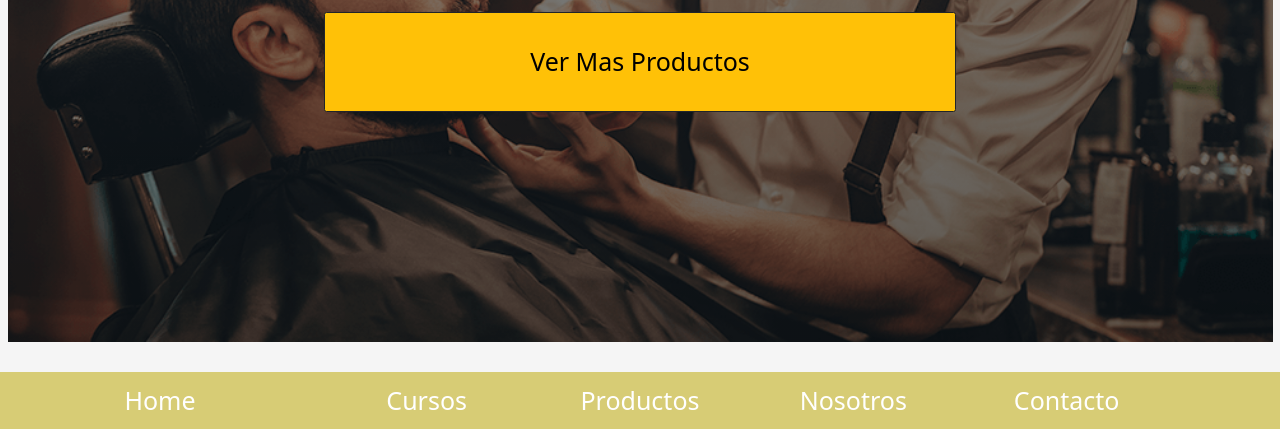
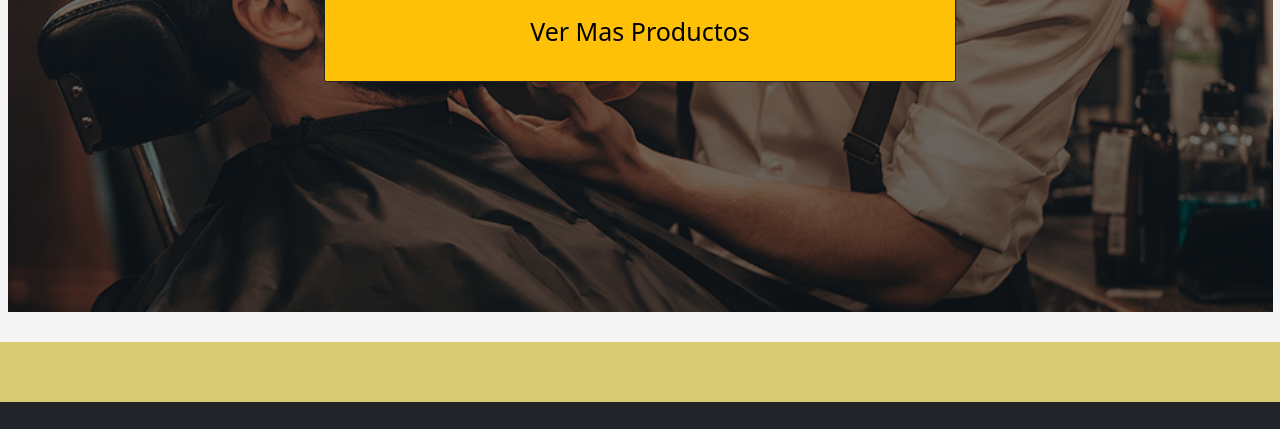
Before and after one commit to Azueel/Proyecto-Final-Desarrollo-Web, a website: page index.html in a window 1280 px wide. Shown: the part 4118-4547 px from the top of the page. Drawn offline with nearby package versions, Linux system fonts and the light colour scheme.

Commit message:
Arreglo en la Nav

```diff
--- a/assets/scss/components/_nav.scss
+++ b/assets/scss/components/_nav.scss
@@ -7,6 +7,6 @@ nav {
 	}
 
 	.nav__logo {
-		width: 10rem;
+		width: 7rem;
 	}
 }
--- a/assets/scss/components/_productos.scss
+++ b/assets/scss/components/_productos.scss
@@ -4,6 +4,11 @@
 	.producto__titulo {
 		font-size: 6rem;
 		font-weight: bold;
+		padding-top: 10rem;
+
+		@media only screen and (min-width: 1200px) {
+			padding-top: 3rem;
+		}
 	}
 
 	.productos__checkbox {
--- a/index.html
+++ b/index.html
@@ -810,43 +810,7 @@
 		<!--////////////////////////Fin Producto/////////////////////-->
 
 		<footer class="bg-dark">
-			<div class="footer__secondary py-3 container-fluid">
-				<div class="row d-flex text-center fs-1">
-					<div class="col-lg-3">
-						<a href="/index.html" class="text-decoration-none"
-							>Home</a
-						>
-					</div>
-					<div class="col-lg-2">
-						<a
-							href="/views/cursos.html"
-							class="text-decoration-none"
-							>Cursos</a
-						>
-					</div>
-					<div class="col-lg-2">
-						<a
-							href="/views/productos.html"
-							class="text-decoration-none"
-							>Productos</a
-						>
-					</div>
-					<div class="col-lg-2">
-						<a
-							href="/views/nosotros.html"
-							class="text-decoration-none"
-							>Nosotros</a
-						>
-					</div>
-					<div class="col-lg-2">
-						<a
-							href="/views/contacto.html"
-							class="text-decoration-none"
-							>Contacto</a
-						>
-					</div>
-				</div>
-			</div>
+			<div class="footer__secondary py-3 container-fluid py-5"></div>
 
 			<div class="container text-white py-5">
 				<div class="row">
```
Also changed, not shown: views/contacto.html (+1 -37 lines), views/cursos.html (+1 -19 lines), views/nosotros.html (+1 -37 lines), views/productos.html (+3 -39 lines), assets/css/main.css.
